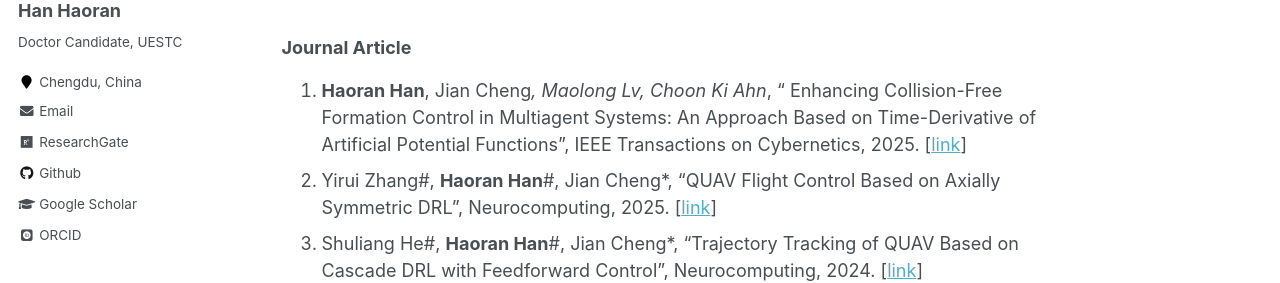
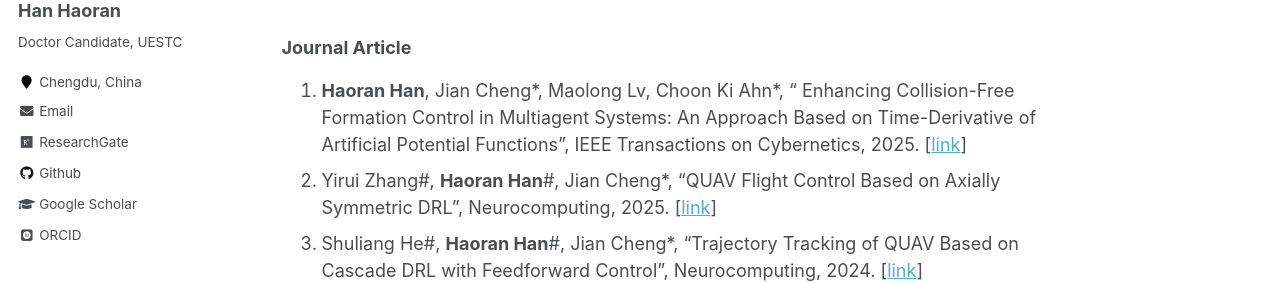
Before and after one commit to Han-Adam/Han-Adam.github.io, a Jekyll site: the page built from _pages/about.md, in a window 1280 px wide and 900 px high, scrolled down 492 px. Shown: the part 180-463 px from the top of the window. Built offline with Jekyll 4.4.1, drawn with Linux system fonts in a browser that asks for light colours; some web fonts are replaced.

```diff
--- a/_pages/about.md
+++ b/_pages/about.md
@@ -18,7 +18,7 @@ I am chasing my PHD at School of Information and Communication Engineering, Univ
 ## Publication
 \# represents equal contribution, * represents corresponding author.
 ### Journal Article
-1. **Haoran Han**, Jian Cheng*, Maolong Lv,  Choon Ki Ahn*, " Enhancing Collision-Free Formation Control in Multiagent Systems: An Approach Based on Time-Derivative of Artificial Potential Functions", IEEE Transactions on Cybernetics, 2025. [[link](https://ieeexplore.ieee.org/document/10993499)]
+1. **Haoran Han**, Jian Cheng\*, Maolong Lv, Choon Ki Ahn\*, " Enhancing Collision-Free Formation Control in Multiagent Systems: An Approach Based on Time-Derivative of Artificial Potential Functions", IEEE Transactions on Cybernetics, 2025. [[link](https://ieeexplore.ieee.org/document/10993499)]
 2. Yirui Zhang#, **Haoran Han**#, Jian Cheng*, "QUAV Flight Control Based on Axially Symmetric DRL", Neurocomputing, 2025. [[link](https://www.sciencedirect.com/science/article/pii/S0925231225003753)]
 3. Shuliang He#, **Haoran Han**#, Jian Cheng*, "Trajectory Tracking of QUAV Based on Cascade DRL with Feedforward Control", Neurocomputing, 2024. [[link](https://www.sciencedirect.com/science/article/pii/S0925231224018289)]
 4. Zhilong Xi#, **Haoran Han**#, Jian Cheng*, Maolong Lv, "Reducing Oscillations for Obstacle Avoidance in a Dense Environment Using Deep Reinforcement Learning and Time-Derivative of an Artificial Potential Field", Drones, 2024. [[link](https://www.mdpi.com/2504-446X/8/3/85)]
```
